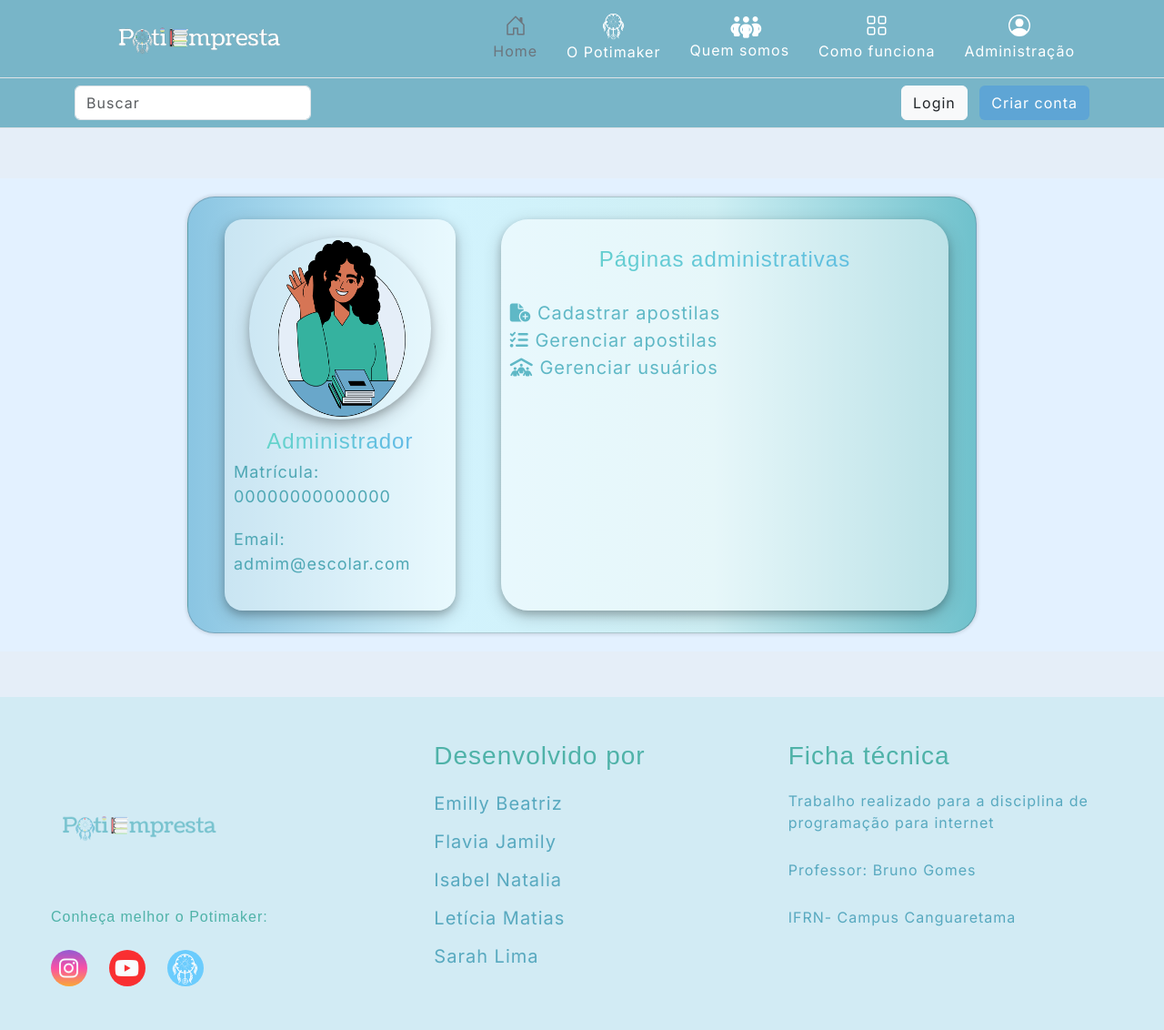
After one commit to isabel-ngls/pi23_emprestimos_potimaker, a PHP site: page /perfil_admin.php in a window 1280 px wide. The commit adds this page. Shown: the whole page at 91% size. Run offline with PHP 8.4, Linux system fonts and the light colour scheme; some web fonts are replaced.

Commit message:
página de perfil do admin feita

```diff
--- a/perfil.php
+++ b/perfil.php
@@ -1,9 +1,9 @@
 <!DOCTYPE html>
 <html lang="pt-br">
 <head>
-<link rel="stylesheet" type="text/css" href="src/css/perfil.css" />
 <?php include 'bases/head.php' ?>
 <title>Meu Perfil</title>
+<link rel="stylesheet" type="text/css" href="src/css/perfil.css" />
 <body>
 
 <?php include 'bases/menu.php' ?>
--- /dev/null
+++ b/perfil_admin.php
@@ -0,0 +1,34 @@
+<!DOCTYPE html>
+<html lang="pt-br">
+<head>
+<link rel="stylesheet" type="text/css" href="src/css/perfil.css" />
+<?php include 'bases/head.php' ?>
+<title>Meu Perfil-Administrador</title>
+<link rel="stylesheet" type="text/css" href="src/css/perfil.css" />
+<body>
+
+<?php include 'bases/menu.php' ?>
+
+    <div class="perfil">
+    <div class="card">
+  <div class="left-container">
+    <img src="src/imagens/userr.png" alt="Ícone de estudante">
+    <h2 class="gradienttext">Administrador</h2>
+    <p class="centralizar">Matrícula: 00000000000000</p>
+    <p class="centralizar">Email: admim@escolar.com</p>
+  </div>
+  <div class="right-container">
+  <h3 class="gradienttext">Páginas administrativas</h3>
+  <br>
+  <a href="apostilas_cadastro.php"><i class="fa-solid fa-file-circle-plus"></i>  Cadastrar apostilas</a> <br>
+  <a href=""><i class="fa-solid fa-list-check"></i>  Gerenciar apostilas</a> <br>
+  <a href=""><i class="fa-solid fa-people-roof"></i>  Gerenciar usuários</a>
+
+</div>
+</div>
+</div>
+
+<?php include 'bases/rodape.php' ?>
+
+</body>
+</html>
--- a/src/css/perfil.css
+++ b/src/css/perfil.css
@@ -18,7 +18,7 @@
     box-shadow: 0px 0px 5px rgba(0, 0, 0, 0.2);
     width: 70%;
     height: 480px;
-    background: #12c2e9;  /* fallback for old browsers */
+    background: #12c2e9;
     background: -webkit-linear-gradient(to right, #5EA0C5, #8AC5E2, #BAE6F4);  /* Chrome 10-25, Safari 5.1-6 */
     background: linear-gradient(to right,  #8AC5E2, #D2F3FD, #CEEFF4 , #6FC1CC); /* W3C, IE 10+/ Edge, Firefox 16+, Chrome 26+, Opera 12+, Safari 7+ */
 }
@@ -129,3 +129,14 @@
     margin-top: 55px;
     margin-bottom: 50px;
   }
+
+  a{
+    text-decoration: none;
+    color: #5FB8C6;
+    font-size: 20px;
+  }
+
+  a:hover{
+    color: #80EFEF;
+    margin-left: 30px;
+  }
--- a/teste.css
+++ /dev/null
@@ -1,3 +0,0 @@
-body{
-
-}
```
